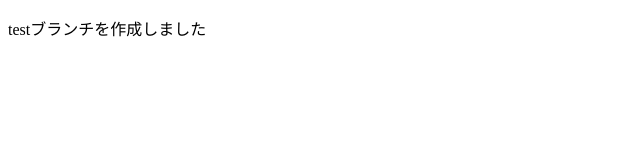
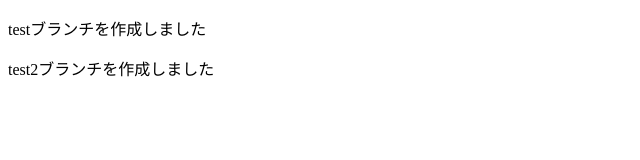
Before and after one commit to koutaro0205/git-basic, a plain HTML site: page index.html in a window 1280 px wide. Shown: the whole page, without its empty margins (0-640 px from the left). Drawn offline with Linux system fonts and the light colour scheme.

Commit message:
pタグの追加2

```diff
--- a/index.html
+++ b/index.html
@@ -8,5 +8,6 @@
 </head>
 <body>
   <p>testブランチを作成しました</p>
+  <p>test2ブランチを作成しました</p>
 </body>
 </html>
```
